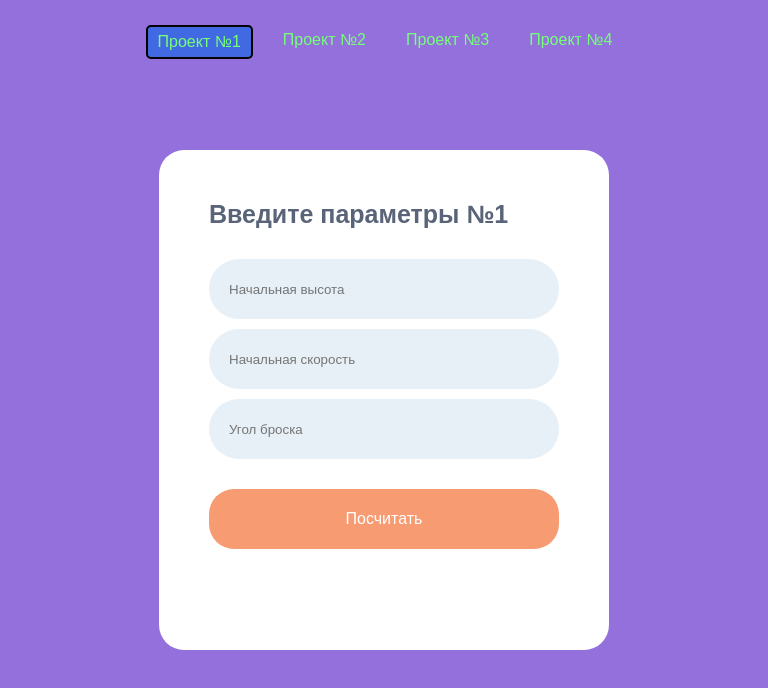
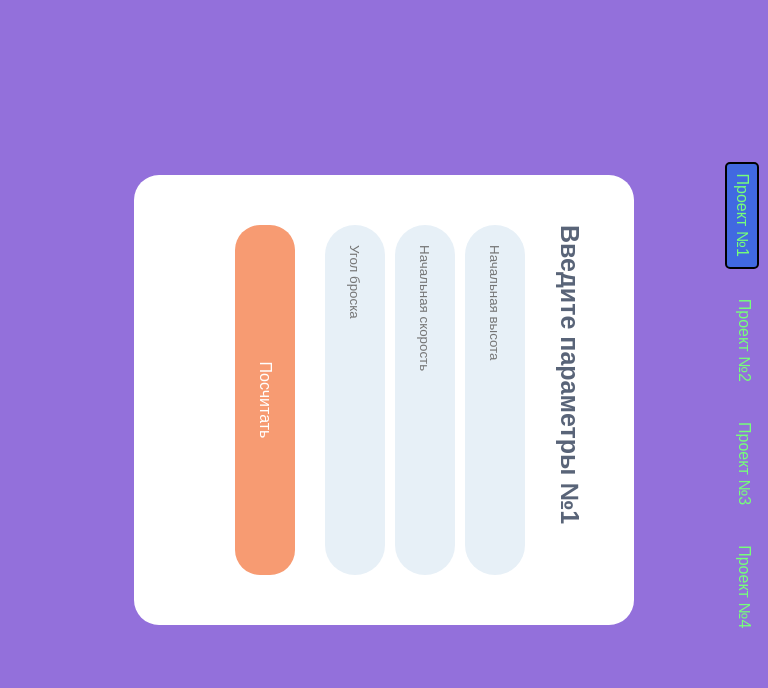
Before and after one commit to Hieron18/calculator, a plain HTML site: page index.html in a window 768 px wide. Drawn offline with Linux system fonts and the light colour scheme.

Commit message:
Rotate_1

```diff
--- a/css/style.css
+++ b/css/style.css
@@ -135,3 +135,14 @@ body {
       flex-wrap: wrap;
    }
 }
+
+@media only screen and (min-device-width: 768px) and (max-device-width: 1024px) and (orientation:portrait) {
+   body {
+   -webkit-transform: rotate(90deg);
+   width: 100%;
+   height: 100%;
+   overflow: hidden;
+   position: absolute;
+   top: 0;
+   left: 0;
+   }}
--- a/index.html
+++ b/index.html
@@ -8,7 +8,7 @@
    <title>Проекты по физике</title>
    <link href="/favicon.ico">
 </head>
-<body>
+<body onorientationchange="changeOrientation(event);">
 
    <nav class="nav">
       <div class="menu">
--- a/js/main.js
+++ b/js/main.js
@@ -50,3 +50,8 @@ function add_del_4(user_id_1, user_id_2, user_id_3)  {
    let ph = (((4*Math.pow(3.14, 2))/Math.pow(t, 2))*0.1*s)/g;
    alert(ph)
 }
+
+function changeOrientation(event) {
+   alert("Rotate");
+   event.preventDefault();
+}
```
Also changed, not shown: calk2.html (+1 -1 lines), calk3.html (+1 -1 lines), calk4.html (+1 -1 lines).
